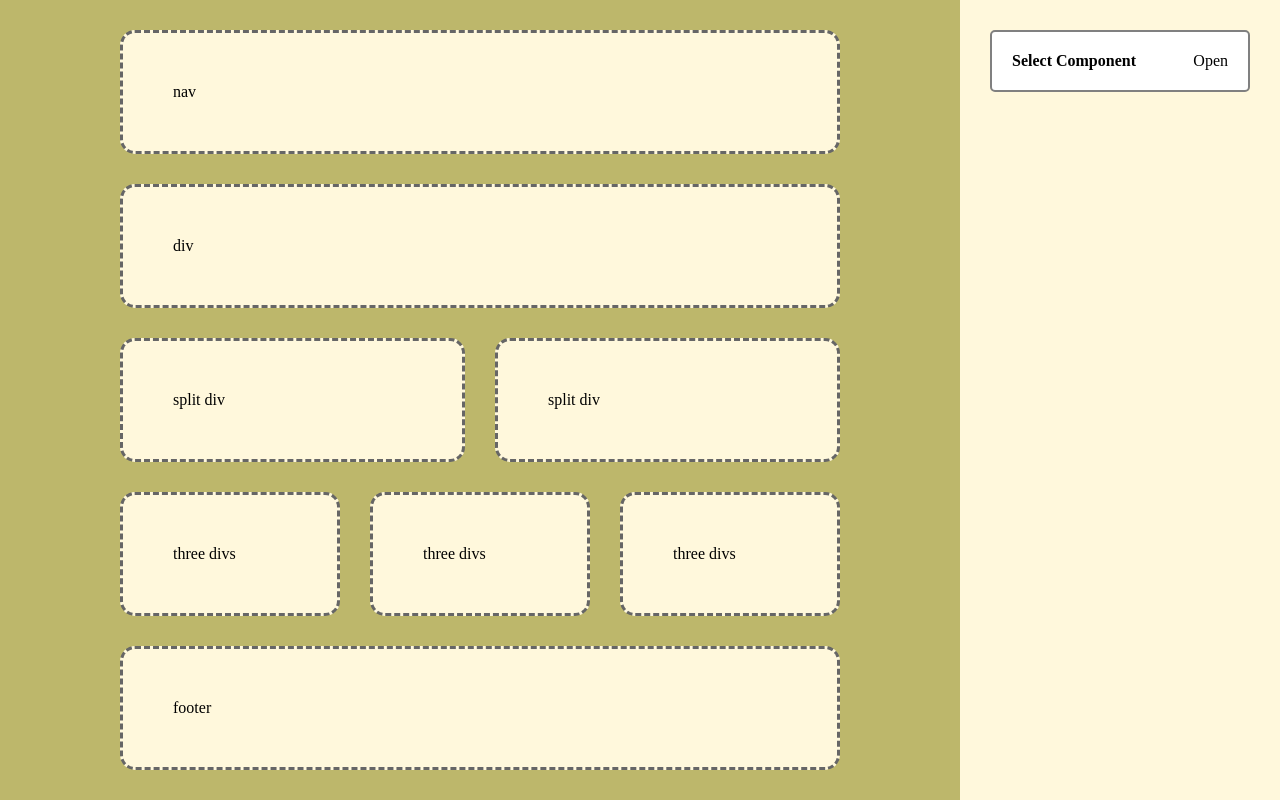
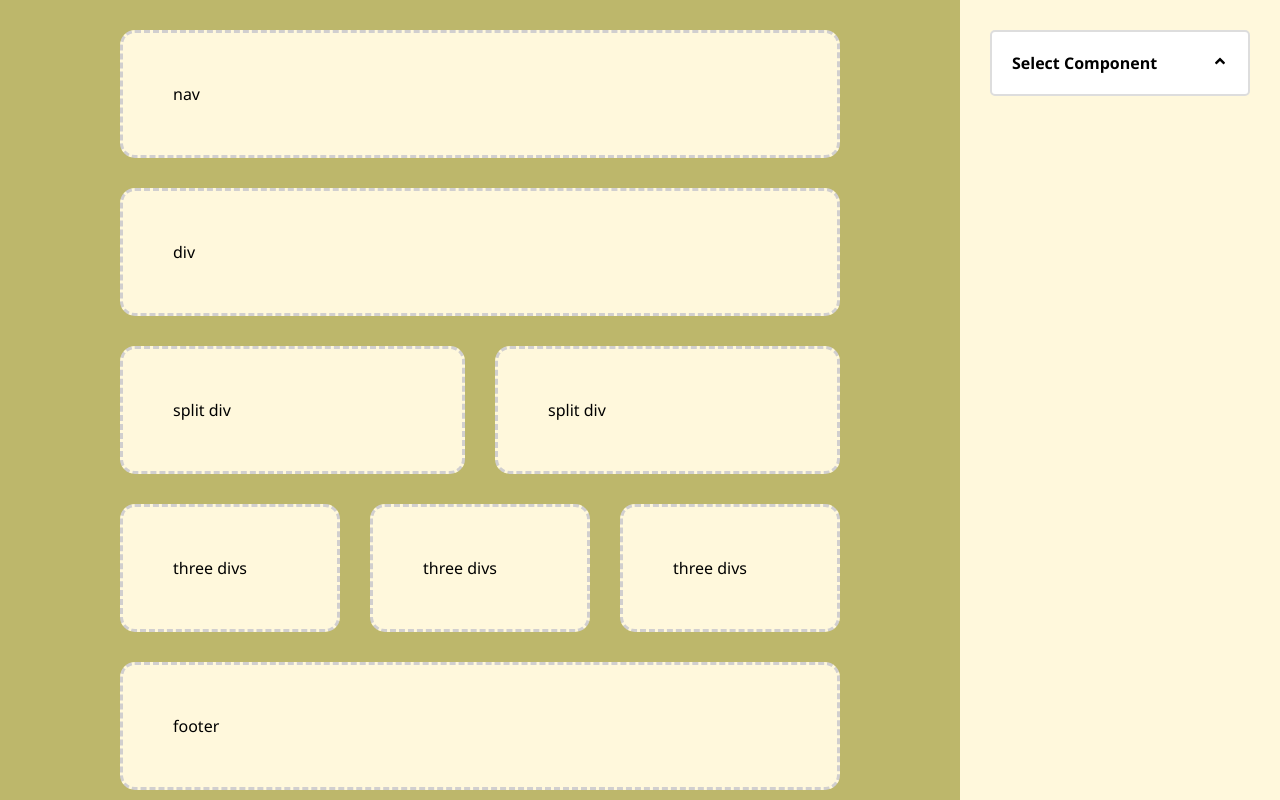
Before and after one commit to chingu-voyages/v36-geckos-team-10, a React (Create React App) app: page / in a window 1280 px wide. Built offline with nearby package versions, Linux system fonts and the light colour scheme.

Commit message:
adjust ui

```diff
--- a/src/components/Dropdown.jsx
+++ b/src/components/Dropdown.jsx
@@ -1,4 +1,7 @@
-import {useState} from "react"
+import {useState} from "react";
+import { FaAngleUp } from 'react-icons/fa';
+import { FaAngleDown } from 'react-icons/fa'
+import BuilderComponent from "./BuilderComponent";
 
 function Dropdown({title, items = []}, multiSelect = false) {
     const[open, setOpen] = useState(false);
@@ -21,6 +24,7 @@ function Dropdown({title, items = []}, multiSelect = false) {
     function isItemInSelection(item) {
         if (selection.some(current => current.id === item.id)) {
             return true;
+
         }
         return false;
     }
@@ -38,16 +42,16 @@ function Dropdown({title, items = []}, multiSelect = false) {
                     <p className="dd-header__title--bold">{title}</p>
                 </div>
                 <div className="dd-header__action">
-                    <p>{open ? "Close" : "Open"}</p>
+                    <p>{open ? <FaAngleDown/> : <FaAngleUp/>}</p>
                 </div>
             </div>
             {open && (
                 <ul className="dd-list">
                     {items.map(item => (
-                        <li className="dd-list-item" key={item.id}>
+                        <li className="dd-list-item" key={item.id} >
                             <button type="button" onClick={() => handleOnClick(item)}>
                                 <span>{item.value}</span>
-                                <span>{isItemInSelection(item) && "Component Added"}</span>
+                                <span>{isItemInSelection(item) && item.value}</span>
                             </button>
                         </li>
                     ))}
--- a/src/index.css
+++ b/src/index.css
@@ -9,9 +9,12 @@ body,
 #root {
     height: 100vh;
     overflow: hidden;
+    font-family: 'Segoe UI', Tahoma, Geneva, Verdana, sans-serif;
 }
 
+
 /*** WORKSPACE STYLING ***/
+
 .ws-container {
     height: 100vh;
     display: flex;
@@ -19,12 +22,14 @@ body,
     justify-content: flex-start;
     background: cornsilk;
 }
-.ws-container > * {
+
+.ws-container>* {
     height: 100vh;
 }
+
 .ws-container .ws-builder {
     overflow-y: auto;
-  overflow-x:hidden;
+    overflow-x: hidden;
     padding: 30px;
     width: 75vw;
     background: darkkhaki;
@@ -34,49 +39,45 @@ body,
     align-items: center;
     gap: 30px;
 }
+
 .ws-container .ws-builder .template {
     cursor: move;
     width: 80%;
     display: flex;
     gap: 30px;
 }
+
 .ws-container .ws-builder .template.dragging {
     opacity: .7;
 }
+
 .ws-container .ws-builder .template.dragging .element {
-  background: repeating-linear-gradient(
-  -55deg,
-  #888,
-  #888 10px,
-  #999 10px,
-  #999 20px
-);
+    background: repeating-linear-gradient( -55deg, #888, #888 10px, #999 10px, #999 20px);
 }
-.ws-container .ws-builder .template:hover > div {
-  background: repeating-linear-gradient(
-  -55deg,
-  #888,
-  #888 10px,
-  #999 10px,
-  #999 20px
-);
+
+.ws-container .ws-builder .template:hover>div {
+    background: repeating-linear-gradient( -55deg, #888, #888 10px, #999 10px, #999 20px);
 }
+
 .ws-container .ws-builder .element {
     background-color: cornsilk;
     padding: 50px;
-  border: 3px dashed #666;
+    border: 3px dashed rgb(209, 207, 207);
     border-radius: 15px;
     flex: 1;
     user-select: none;
 }
 
+
 /*=============
     SideBar
 =============*/
+
 .ws-container .ws-sidebar {
     flex: 1;
     overflow: hidden;
 }
+
 .dd-wrapper {
     display: flex;
     min-height: 38px;
@@ -85,8 +86,9 @@ body,
     background-color: #fff;
     align-items: center;
     border-radius: 5px;
-  border: 2px solid grey;
+    border: 2px solid rgb(221, 221, 221);
 }
+
 .dd-wrapper .dd-header {
     display: flex;
     justify-content: space-between;
@@ -94,27 +96,26 @@ body,
     width: 100%;
     padding: 20px;
 }
+
 .dd-wrapper .dd-header__title--bold {
     font-weight: bold;
 }
+
 .dd-wrapper .dd-list {
     box-shadow: 0 0.125rem 0.25rem rgba(0, 0, 0, 0.075) !important;
     padding: 0;
     margin: 0;
     width: 100%;
 }
+
 .dd-wrapper .dd-list li {
     list-style-type: none;
 }
-.dd-wrapper .dd-list li:first-of-type > button {
+
+.dd-wrapper .dd-list li:first-of-type>button {
     border-top: 1px solid #ccc;
-  border-top-left-radius: 4px;
-  border-top-right-radius: 4px;
 }
-.dd-wrapper .dd-list li:last-of-type > button {
-  border-bottom-left-radius: 4px;
-  border-bottom-right-radius: 4px;
-}
+
 .dd-wrapper .dd-list li button {
     display: flex;
     justify-content: space-between;
@@ -125,9 +126,8 @@ body,
     border-bottom: 1px solid #ccc;
     width: 100%;
     text-align: left;
-  border-left: 1px solid #ccc;
-  border-right: 1px solid #ccc;
 }
+
 .dd-wrapper .dd-list li button:hover {
     cursor: pointer;
     font-weight: bold;
```
Lines whose indentation alone changed are shown as unchanged.
